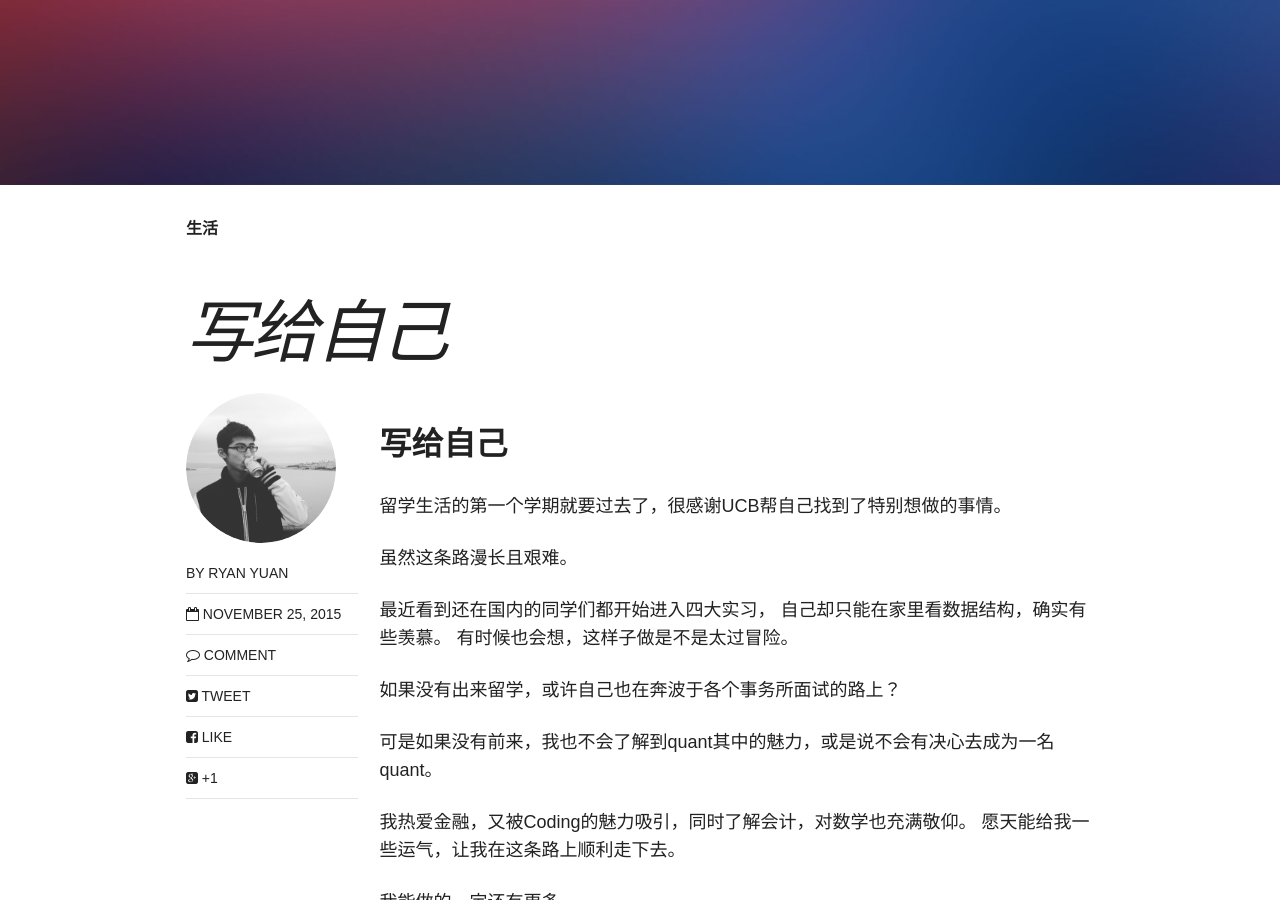
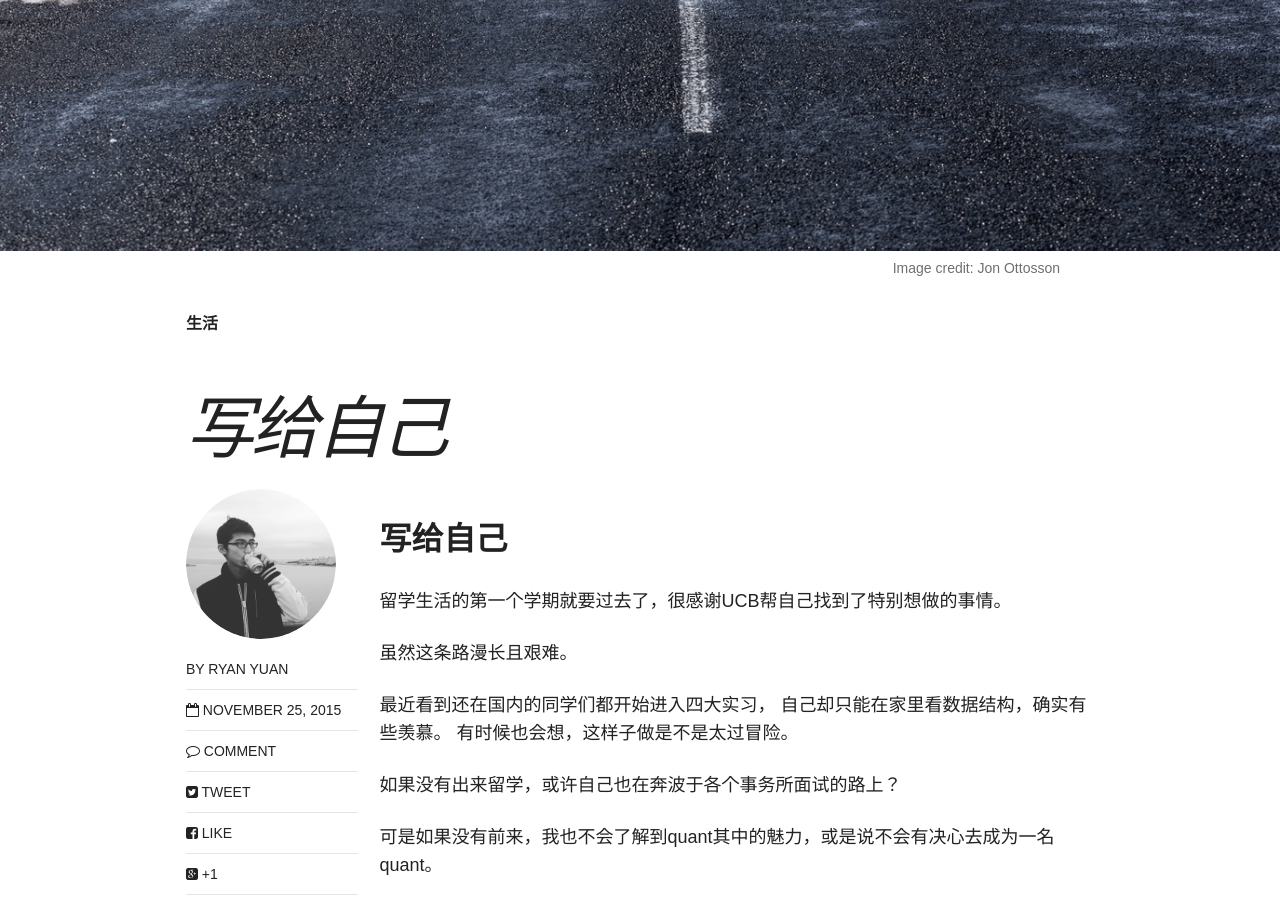
Before and after one commit to ryanyuan42/ryanyuan42.github.io, a Jekyll site: the page built from _posts/2015-11-25-写给自己.markdown, in a window 1280 px wide and 900 px high, scrolled down 508 px. Built offline with Jekyll 4.4.1, drawn with Linux system fonts in a browser that asks for light colours; nearby versions of some CDN libraries; comment, search, counter and statistics services are not loaded.

Commit message:
Update 2015-11-25-写给自己.markdown

```diff
--- a/_posts/2015-11-25-写给自己.markdown
+++ b/_posts/2015-11-25-写给自己.markdown
@@ -5,7 +5,9 @@ excerpt: "感恩节的思考"
 categories: articles
 tags: [生活]
 image:
-  feature: so-simple-sample-image-2.jpg
+  feature: Jon Ottosson.jpg
+  credit: Jon Ottosson
+  creditlink: https://unsplash.com/photos/YD1uvthZwg4
 comments: true
 share: true
 ---
```
